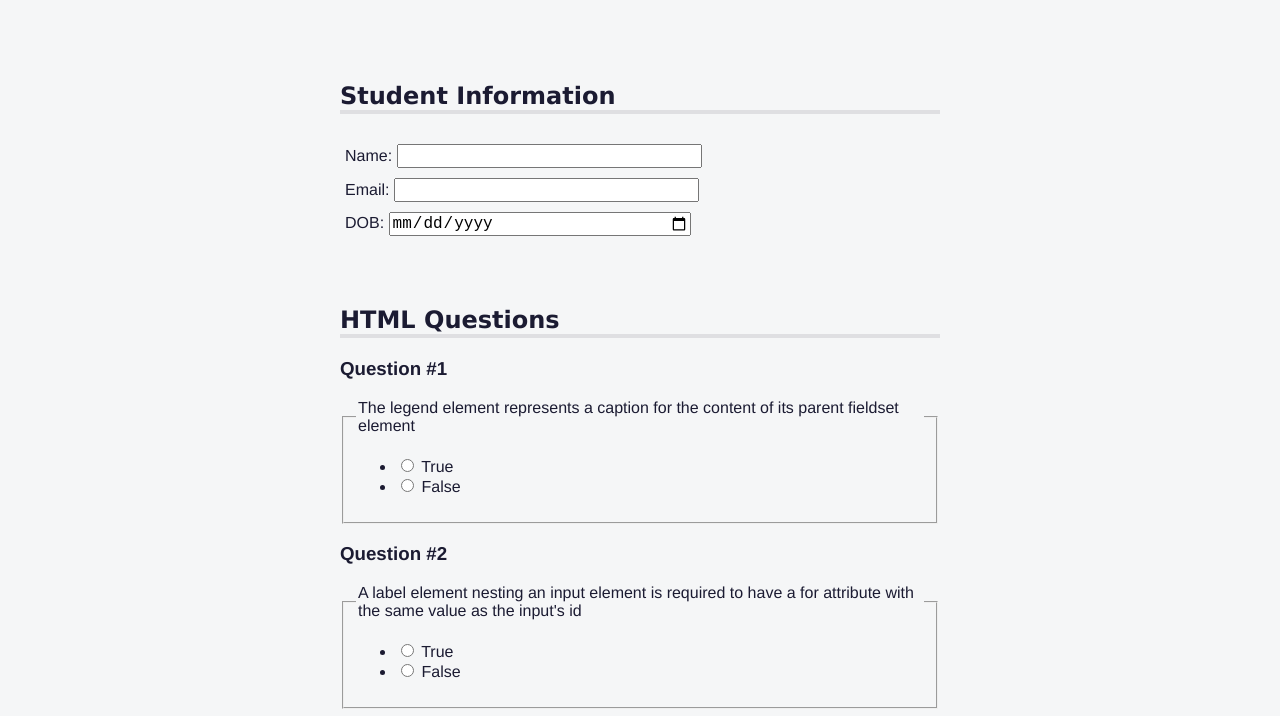
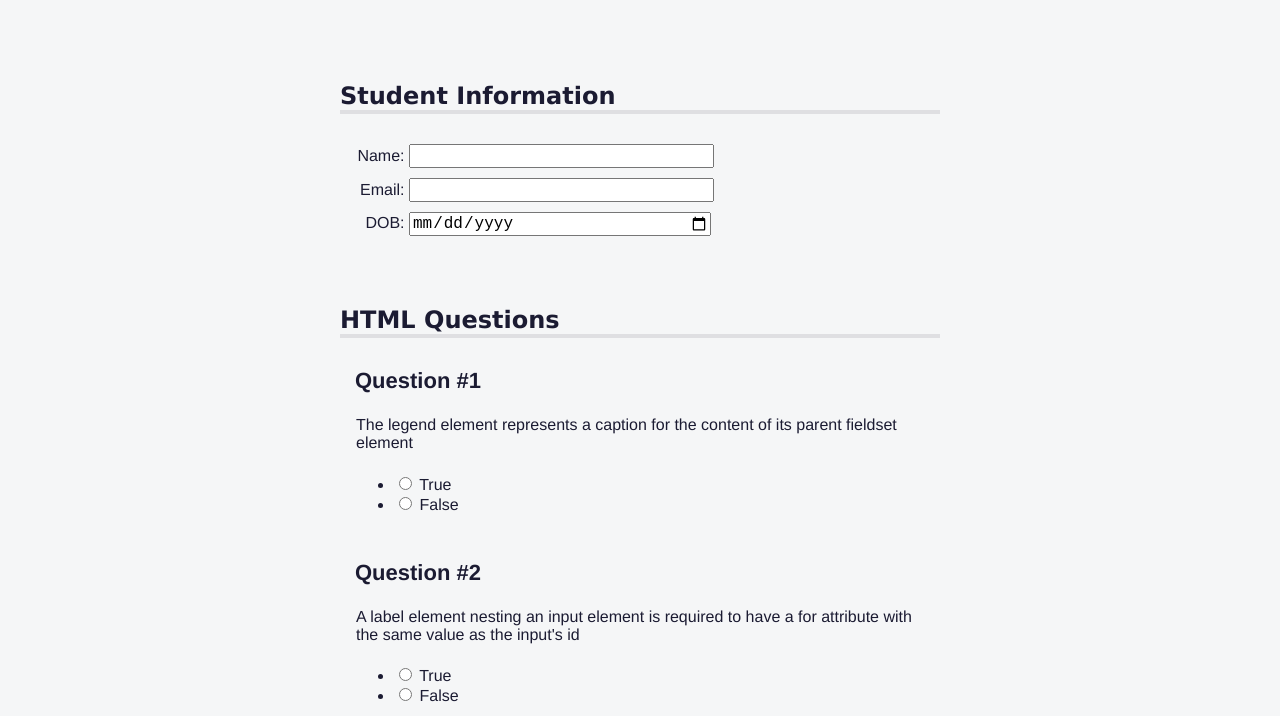
Before and after one commit to lengleman-spec/quiz-exercise, a plain HTML site: page index.html in a window 1280 px wide. Shown: the part 53-769 px from the top of the page. Drawn offline with Linux system fonts and the light colour scheme.

Commit message:
styled h3s and removed borders from question blocks

```diff
--- a/styles.css
+++ b/styles.css
@@ -101,6 +101,11 @@ input {
   font-size: 1rem;
 }
 
+.info input,
+.info label {
+  display: inline-block;
+}
+
 .info input {
   width: 50%;
   text-align: left;
@@ -109,10 +114,30 @@ input {
 .info label {
   width: 10%;
   min-width: 55px;
+  text-align: right;
+}
+
+.question-block {
+  text-align: left;
+  display: block;
+  width: 100%;
+  margin-top: 20px;
+  padding-top: 5px;
+}
+
+h3 {
+  margin-top: 5px;
+  padding-left: 15px;
+  font-size: 1.375rem;
 }
 
 h3::before {
   content: "Question #";
+}
+
+.question {
+  border: none;
+  padding-bottom: 0;
 }
 
 /* The following block of code makes the 'questions' labels invisible to the eye while still being able to be read by screen readers */
```
